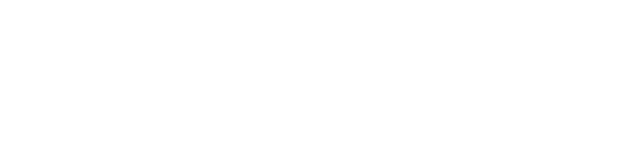
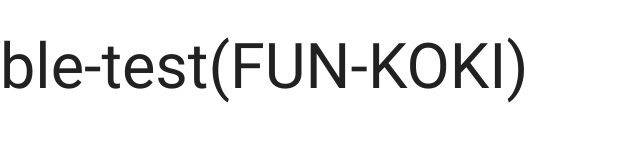
Before and after one commit to nabex/ble-test, a plain HTML site: page index.html in a window 1280 px wide. Shown: the whole page, without its empty margins (0-640 px from the left). Drawn offline with nearby package versions, Linux system fonts and the light colour scheme.

Commit message:
[modify] <h1>タグ追加

```diff
--- a/index.html
+++ b/index.html
@@ -49,6 +49,7 @@
 </head>
 
 <body>
+  <h1>ble-test(FUN-KOKI)</h1>
   <!--Import jQuery before materialize.js-->
   <script type="text/javascript" src="https://code.jquery.com/jquery-2.1.1.min.js"></script>
   <script type="text/javascript" src="js/materialize.min.js"></script>
```
